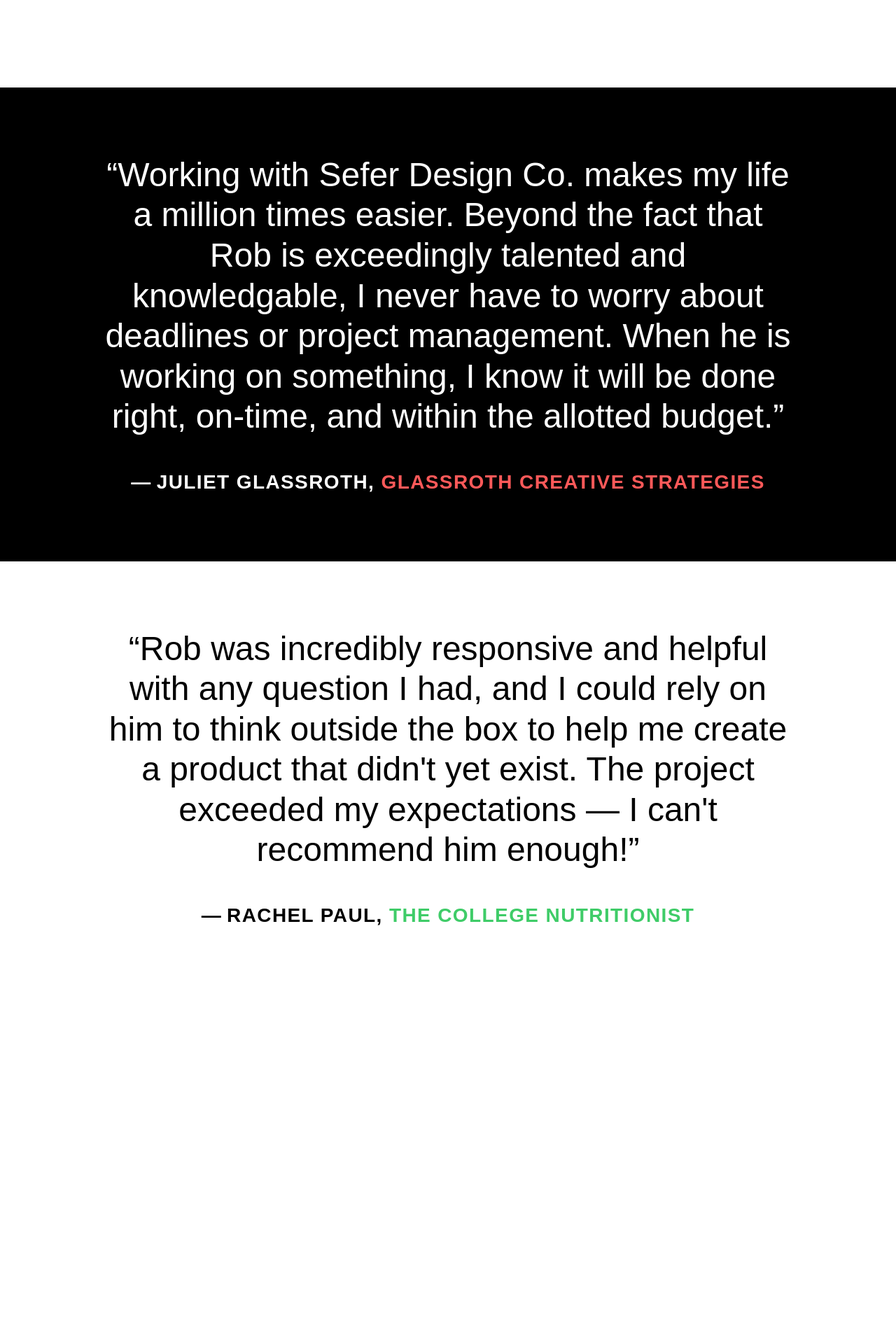
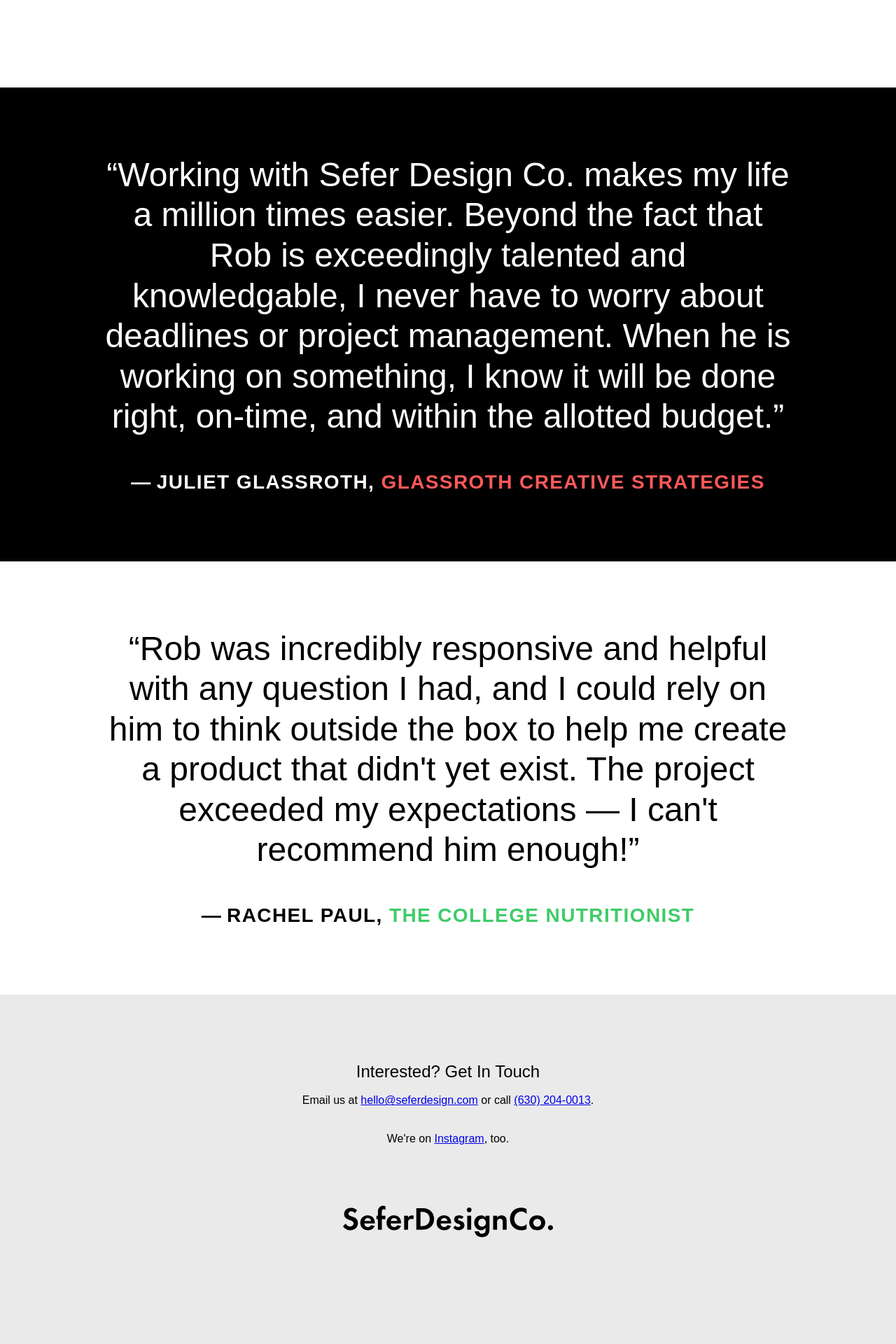
Before and after one commit to SeferDesign/seferdesign.com, a Jekyll site: the page built from index.html, in a window 1280 px wide. Shown: the part 3214-5134 px from the top of the page at 70% size. Built offline with Jekyll 4.4.1, drawn with Linux system fonts in a browser that asks for light colours; some web fonts are replaced; before the commit the page ends 4635 px from its top, so only the background shows below that.

Commit message:
Started contact

```diff
--- /dev/null
+++ b/assets/style/partials/sections/_contact.scss
@@ -0,0 +1,7 @@
+.contact {
+
+	padding: 6rem 0px;
+	background: $grey-lightest;
+	text-align: center;
+
+}
--- a/assets/style/style.scss
+++ b/assets/style/style.scss
@@ -12,3 +12,4 @@
 @import 'partials/sections/endorsements';
 @import 'partials/sections/case-studies';
 @import 'partials/sections/work';
+@import 'partials/sections/contact';
--- a/index.html
+++ b/index.html
@@ -14,7 +14,7 @@
 			<div class="letter">
 				<p>For the better part of a decade, we've been creating digital products of all shapes and sizes. From comprehensive <a class="green" href="#case-study-meal-plans">subscription services</a> to interactive animations, <a class="blue" href="#case-study-kelly-in-the-city">magazine-like style publications</a> to productivity utilities &mdash; we touch it all.</p>
 				<p>As the list of web technologies grows longer and longer, it's easier than ever to fall behind or wander off track. Our work aims to strip away all the &lsquo;other&rsquo; by focusing on simplicity and clarity. We start by asking, &ldquo;What's the primary objective?&rdquo; and drive all decision-making to achieve that. <a class="red" href="#endorsements">But don't take our word for it.</a></p>
-				<p>Do you have a project in mind? <a class="grey" href="#">Get in touch.</a> We're excited to hear what challenge you'll throw at us next.</p>
+				<p>Do you have a project in mind? <a class="grey" href="#contact">Get in touch.</a> We're excited to hear what challenge you'll throw at us next.</p>
 			</div>
 		</div>
 	</div>
@@ -112,3 +112,12 @@
 		</li>
 	</ul>
 </section>
+
+<section id="contact" class="home-section contact" data-menu-title="Contact">
+	<div class="wrapper">
+		<h2><span>Interested?</span> Get In Touch</h2>
+		<p>Email us at <a href="mailto:hello@seferdesign.com?subject=Web%20Design%20Services" target="_blank">hello@seferdesign.com</a> or call <a href="tel:16302040013">(630) 204-0013</a>.</p>
+		<p>We're on <a href="https://instagram.com/seferdesign">Instagram</a>, too.</p>
+		<svg class="logo" role="img"><use xlink:href="#logo"></use></svg>
+	</div>
+</section>
```
Also changed, not shown: _includes/style.min.css, 1 other file.
